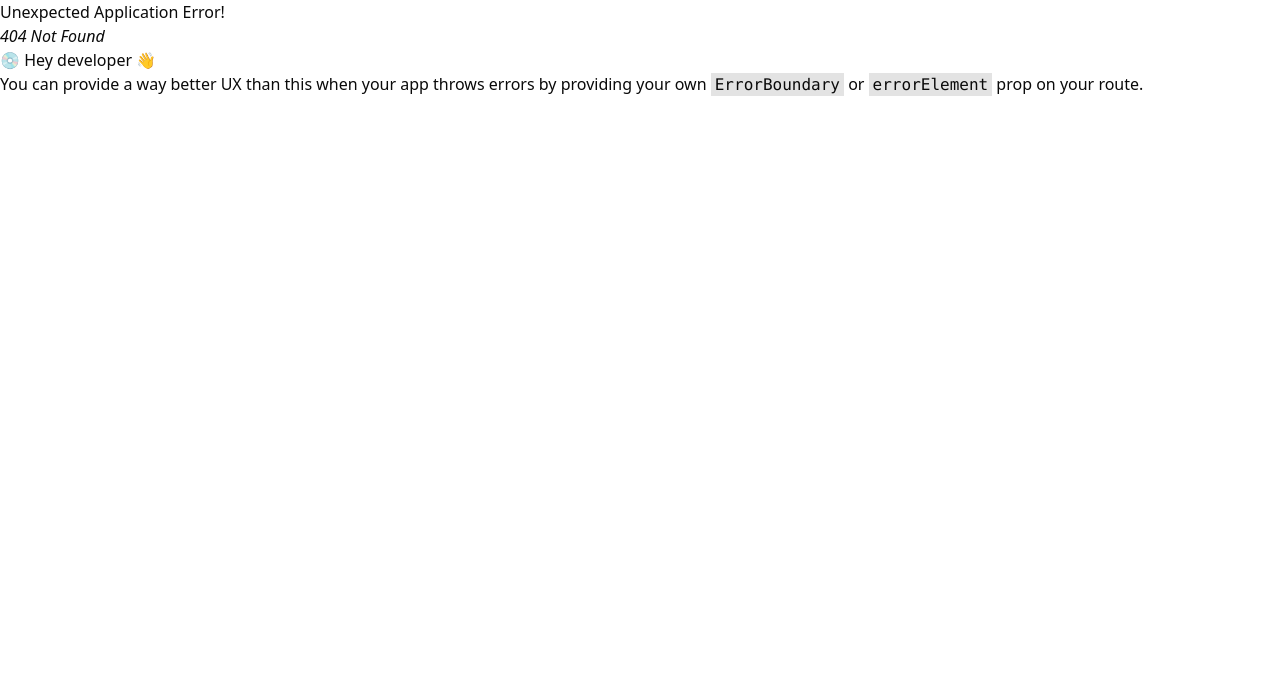
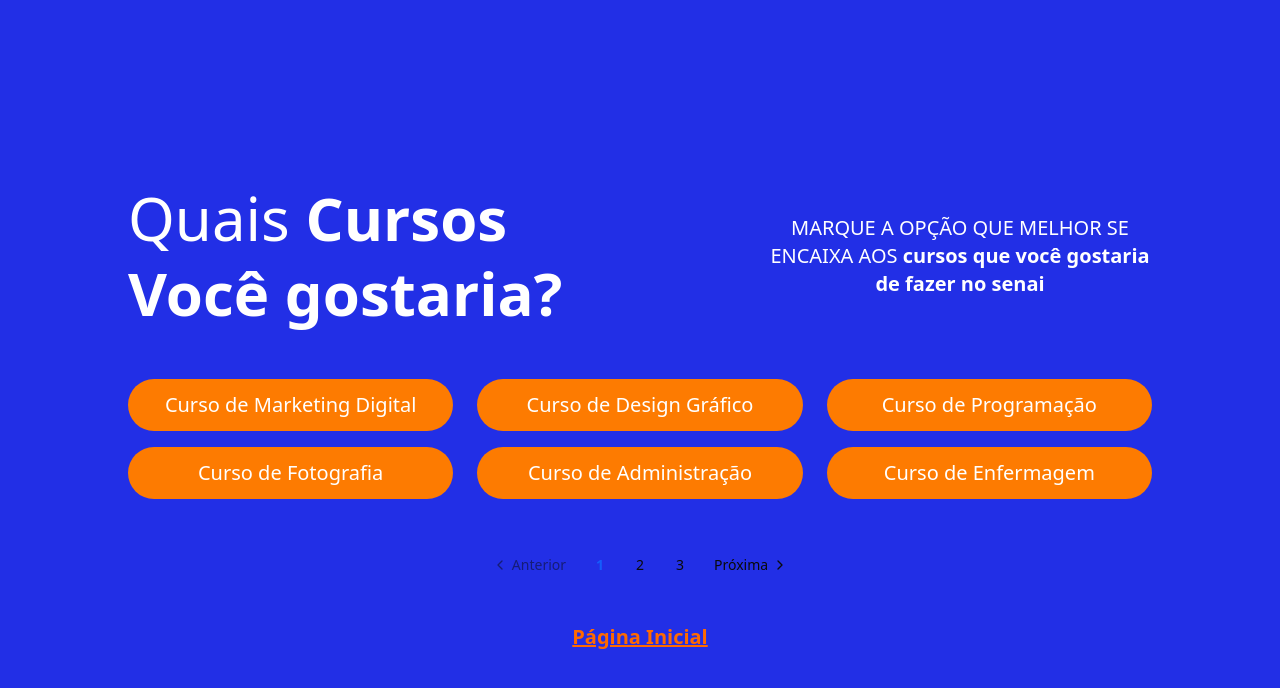
Before and after one commit to GregoryVelosoS/profissoes, a React (Vite) app: page /cursos in a window 1280 px wide. Before the commit this address had no page. Shown: the top 688 px of the page. Built offline with nearby package versions, Linux system fonts and the light colour scheme.

Commit message:
Feat: Pagina de Cursos

```diff
--- /dev/null
+++ b/public/data/cursos.json
@@ -0,0 +1,37 @@
+{
+    "paginas": [
+      {
+        "pagina": 1,
+        "cursos": [
+          "Curso de Marketing Digital",
+          "Curso de Design Gráfico",
+          "Curso de Programação",
+          "Curso de Fotografia",
+          "Curso de Administração",
+          "Curso de Enfermagem"
+        ]
+      },
+      {
+        "pagina": 2,
+        "cursos": [
+          "Curso de Engenharia Civil",
+          "Curso de Psicologia",
+          "Curso de Gastronomia",
+          "Curso de Direito",
+          "Curso de Arquitetura",
+          "Curso de Educação Física"
+        ]
+      },
+      {
+        "pagina": 3,
+        "cursos": [
+          "Curso de Web Design",
+          "Curso de Pedagogia",
+          "Curso de Estética",
+          "Curso de Matemática",
+          "Curso de Ciências Biológicas",
+          "Curso de Física"
+        ]
+      }
+    ]
+  }
--- /dev/null
+++ b/src/pages/Cursos/index.tsx
@@ -0,0 +1,135 @@
+import { useEffect, useState } from "react";
+import { ListaProfissoes } from "../../types/profissoes";
+import {
+  Pagination,
+  PaginationContent,
+  PaginationItem,
+  PaginationPrevious,
+  PaginationNext,
+  PaginationLink,
+} from "@/components/ui/pagination"; // Ajuste o caminho conforme necessário
+import { Link } from "react-router-dom";
+import { ListaCursos } from "@/types/cursos";
+
+export default function Cursos() {
+  const [cursos, setCursos] = useState<ListaCursos | null>(null);
+  const [paginaAtual, setPaginaAtual] = useState(1);
+
+  useEffect(() => {
+    renderizarProfissoes();
+  }, []);
+
+  const renderizarProfissoes = async () => {
+    try {
+      const response = await fetch("/data/cursos.json");
+
+      if (!response.ok) {
+        throw new Error("Erro ao puxar dados");
+      }
+
+      const json = await response.json();
+      setCursos(json);
+    } catch (error) {
+      console.log(`Erro: ${error}`);
+    }
+  };
+
+  const totalPaginas = cursos ? cursos.paginas.length : 0;
+
+  return (
+    <div className=" bg-[#222fe6] flex items-center justify-center min-h-screen px-4">
+      <div className="w-full pt-8 max-w-5xl mx-auto">
+        <header className="flex flex-col md:flex-row items-center justify-between text-center md:text-left">
+          <h1 className="font-bold text-white leading-tight text-4xl md:text-6xl">
+            <span className="font-normal">Quais</span> Cursos{" "}
+            <br className="hidden md:block" /> Você gostaria?
+          </h1>
+          <h2 className="text-white max-w-96 text-center text-balance text-lg md:text-xl mt-4 md:mt-0">
+            MARQUE A OPÇÃO QUE MELHOR SE <br className="hidden md:block" />
+            ENCAIXA AOS
+            <span className="font-bold">
+              {" "}
+              cursos que você gostaria de fazer no senai
+            </span>
+          </h2>
+        </header>
+
+        <main className="mt-12">
+          <ul className="grid grid-cols-1 sm:grid-cols-2 md:grid-cols-3 gap-x-6 gap-y-4">
+            {cursos &&
+              cursos.paginas
+                .find((pagina) => pagina.pagina === paginaAtual)
+                ?.cursos.map((profissao, index) => (
+                  <li
+                    className="bg-[#fd7b01] hover:bg-orange-400 transition-colors text-center text-white p-3 rounded-full cursor-pointer text-lg md:text-xl"
+                    key={index}
+                  >
+                    {profissao}
+                  </li>
+                ))}
+          </ul>
+
+          <Pagination className="mt-12">
+            <PaginationContent>
+              <PaginationItem>
+                <PaginationPrevious
+                  href="#"
+                  onClick={() =>
+                    setPaginaAtual(paginaAtual > 1 ? paginaAtual - 1 : 1)
+                  }
+                  className={
+                    paginaAtual === 1 ? "opacity-50 cursor-not-allowed" : ""
+                  }
+                />
+              </PaginationItem>
+
+              {cursos &&
+                cursos.paginas.map((pagina) => (
+                  <PaginationItem key={pagina.pagina}>
+                    <PaginationLink
+                      href="#"
+                      onClick={() => setPaginaAtual(pagina.pagina)}
+                      className={
+                        paginaAtual === pagina.pagina
+                          ? "font-bold text-blue-600"
+                          : ""
+                      }
+                    >
+                      {pagina.pagina}
+                    </PaginationLink>
+                  </PaginationItem>
+                ))}
+
+              <PaginationItem>
+                <PaginationNext
+                  href="#"
+                  onClick={() =>
+                    setPaginaAtual(
+                      paginaAtual < totalPaginas
+                        ? paginaAtual + 1
+                        : totalPaginas
+                    )
+                  }
+                  className={
+                    paginaAtual === totalPaginas
+                      ? "opacity-50 cursor-not-allowed"
+                      : ""
+                  }
+                />
+              </PaginationItem>
+            </PaginationContent>
+          </Pagination>
+
+          <div className="w-full flex justify-center">
+            <Link
+              className="inline-block text-center text-orange-500 text-xl p-2 md:mt-10 md:p-0 underline decoration-orange-500 font-bold"
+              to={"/"}
+            >
+              Página Inicial
+            </Link>
+          </div>
+        </main>
+      </div>
+    </div>
+  );
+}
--- a/src/routes.tsx
+++ b/src/routes.tsx
@@ -2,6 +2,7 @@
 import Home from "./pages/Home";
 import Profissoes from "./pages/Profissoes";
 import FaixaSalarial from "./pages/FaixaSalarial";
+import Cursos from "./pages/Cursos";
 
 export const routes = createBrowserRouter([
   {
@@ -13,6 +14,10 @@
     element: <Profissoes />,
   },
   {
+    path: "/cursos",
+    element: <Cursos />,
+  },
+  {
     path: "/faixasalarial",
     element: <FaixaSalarial />,
   },
--- /dev/null
+++ b/src/types/cursos.ts
@@ -0,0 +1,46 @@
+export type CursoPaginado = {
+    pagina: number;
+    cursos: string[];
+  };
+
+  export type ListaCursos = {
+    paginas: CursoPaginado[];
+  };
+
+  export const cursos: ListaCursos = {
+    paginas: [
+      {
+        pagina: 1,
+        cursos: [
+          "Curso de Marketing Digital",
+          "Curso de Design Gráfico",
+          "Curso de Programação",
+          "Curso de Fotografia",
+          "Curso de Administração",
+          "Curso de Enfermagem",
+        ],
+      },
+      {
+        pagina: 2,
+        cursos: [
+          "Curso de Engenharia Civil",
+          "Curso de Psicologia",
+          "Curso de Gastronomia",
+          "Curso de Direito",
+          "Curso de Arquitetura",
+          "Curso de Educação Física",
+        ],
+      },
+      {
+        pagina: 3,
+        cursos: [
+          "Curso de Web Design",
+          "Curso de Pedagogia",
+          "Curso de Estética",
+          "Curso de Matemática",
+          "Curso de Ciências Biológicas",
+          "Curso de Física",
+        ],
+      },
+    ],
+  };
```
